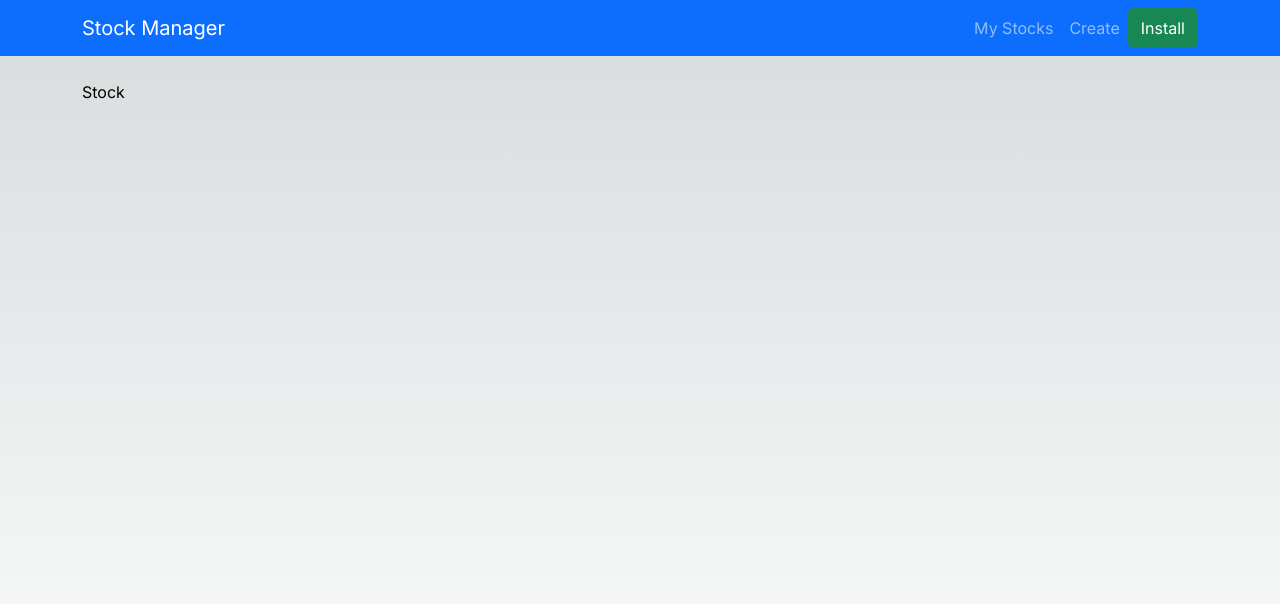
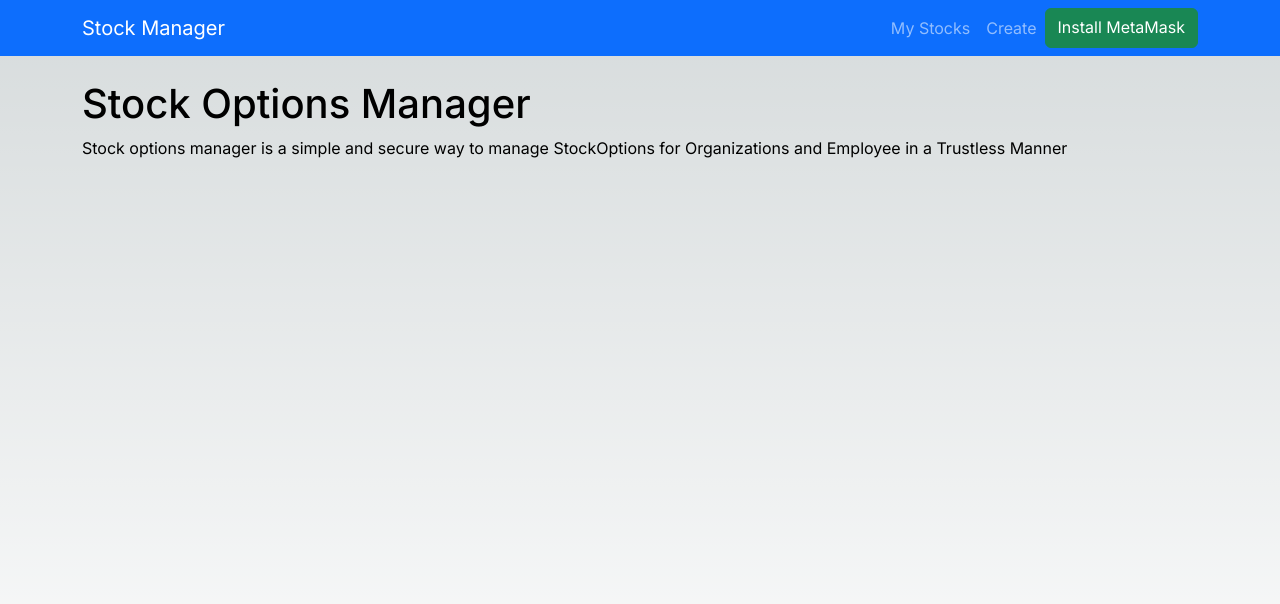
Before and after one commit to leodarkseid/periwnkl-website, a Next.js app: page /stock in a window 1280 px wide. Shown: the top 604 px of the page. Built offline with nearby package versions, Linux system fonts and the light colour scheme.

Commit message:
first commit

```diff
--- /dev/null
+++ b/src/app/stock/components/body.tsx
@@ -0,0 +1,12 @@
+
+export default async function Body() {
+
+    return (
+        <>
+        <h1 className="">Stock Options Manager</h1>
+        <p>Stock options manager is a simple and secure way to manage StockOptions for Organizations and Employee in a Trustless Manner  </p>
+
+        </>
+    );
+
+}
--- a/src/app/stock/components/navbarWalletButton.tsx
+++ b/src/app/stock/components/navbarWalletButton.tsx
@@ -1,5 +1,5 @@
 "use client"
-import { useState } from "react";
+import { useEffect, useState } from "react";
 import { Button, Container } from 'react-bootstrap';
 import Modal from 'react-bootstrap/Modal';
 import { MetaMaskSDK } from '@metamask/sdk';
@@ -7,44 +7,50 @@ import ModelViewer from '@metamask/logo';
 import MetamaskLogo from "./MetamaskLogo";
 
 
+interface Window {
+    ethereum: any;
+  }
 export default function NavbarWalletButton (){
     const [show, setShow] = useState(false);
     const [showWallet, setShowWallet] = useState("Connect Wallet");
     const [showMetamask, setShowMetamask] = useState("Connect MetaMask")
-    // const MMSDK = new MetaMaskSDK(options);
+    const [walletActive, setWalletActive] = useState(false)
 
-    // const ethereum = MMSDK.getProvider();
+
+    useEffect(() => {
+        requestAccount()
+    }, []);
+
     async function requestAccount() {
-        if (window.ethereum){
-            console.log(window.ethereum)
+        if(window.ethereum){
             try{
+                setWalletActive(true);
                 const accounts = await window.ethereum.request({
-                    method: "eth_requestAccounts",
-                });
+                    method:  "eth_requestAccounts"
+                })
                 const shortenedAccount = accounts[0].substring(0, 6) + "..." + accounts[0].substring(accounts[0].length - 4);
                 setShowWallet(shortenedAccount);
                 setShowMetamask(accounts[0]);
             }catch(error) {
-            console.log('Error connecting .....');
-            }
+                console.log(error);
+                }
 
-            }else{console.log('wallet not found')}
-        }
+
+        }else{console.log('wallet not found')}
+
+    }
 
     return (
-
-<>
-
-        { window.ethereum == undefined &&
-            <Button variant="success">
-                Install
-            </Button>
-        }
-        { window.ethereum !== undefined &&
+        <>
+        { !walletActive &&
+        <Button variant="success" href="https://metamask.io/download/" target="_blank" rel="noopener">
+            Install MetaMask
+       </Button>}
+        { walletActive &&
         <Button variant="success" onClick={() => setShow(true)}>
             {showWallet}
-       </Button>
-        }
+       </Button>}
+
       <Modal
         show={show}
         onHide={() => setShow(false)}
@@ -61,7 +67,7 @@ export default function NavbarWalletButton (){
             <MetamaskLogo />
             </>
             <div className="text-center">
-          <Button  onClick={requestAccount}>{showMetamask}</Button>
+          <Button onClick={requestAccount} >{showMetamask}</Button>
           </div>
         </Modal.Body>
       </Modal>
@@ -70,3 +76,72 @@ export default function NavbarWalletButton (){
 
 
 }
+
+
+
+
+// "use client"
+// import { useState } from "react";
+// import { Button, Container } from 'react-bootstrap';
+// import Modal from 'react-bootstrap/Modal';
+// import { MetaMaskSDK } from '@metamask/sdk';
+// import ModelViewer from '@metamask/logo';
+// import MetamaskLogo from "./MetamaskLogo";
+
+
+// interface Window {
+//     ethereum: any;
+//   }
+// export default function NavbarWalletButton (){
+//     const [show, setShow] = useState(false);
+//     const [showWallet, setShowWallet] = useState("Connect Wallet");
+//     const [showMetamask, setShowMetamask] = useState("Connect MetaMask")
+
+//     async function requestAccount() {
+//         if (window.ethereum){
+//             console.log(window.ethereum)
+//             try{
+//                 const accounts = await window.ethereum.request({
+//                     method: "eth_requestAccounts",
+//                 });
+//                 const shortenedAccount = accounts[0].substring(0, 6) + "..." + accounts[0].substring(accounts[0].length - 4);
+//                 setShowWallet(shortenedAccount);
+//                 setShowMetamask(accounts[0]);
+//             }catch(error) {
+//             console.log('Error connecting .....');
+//             }
+
+//             }else{console.log('wallet not found')}
+//         }
+
+//     return (
+//         <>
+//         <Button variant="success" onClick={() => setShow(true)}>
+//             {showWallet}
+//        </Button>
+
+//       <Modal
+//         show={show}
+//         onHide={() => setShow(false)}
+//         dialogClassName="modal-90w"
+//         aria-labelledby="connect-wallet-button-on-Navbar"
+//       >
+//         <Modal.Header closeButton>
+//           <Modal.Title id="connect-wallet-button-on-Navbar">
+//             Connect Wallet
+//           </Modal.Title>
+//         </Modal.Header>
+//         <Modal.Body >
+//             <>
+//             <MetamaskLogo />
+//             </>
+//             <div className="text-center">
+//           <Button  onClick={requestAccount}>{showMetamask}</Button>
+//           </div>
+//         </Modal.Body>
+//       </Modal>
+//     </>
+//   );
+
+
+// }
--- a/src/app/stock/layout.tsx
+++ b/src/app/stock/layout.tsx
@@ -1,7 +1,5 @@
 "use client"
 import { Metadata } from 'next'
-import NavBar from './Navbar';
-
 
 export const metadata: Metadata = {
     title: 'Stock Manager',
@@ -16,9 +14,6 @@ export default function Layout({children}: Props){
     return(
         <html>
             <body>
-
-
-                {/* <NavBar />       */}
                 <main>
                     {children}
                 </main>
--- a/src/app/stock/page.tsx
+++ b/src/app/stock/page.tsx
@@ -1,8 +1,9 @@
 "use client"
+import Body from './components/body'
 export default function Stock(){
 
     return(
-    <div>Stock</div>
+    <Body />
     );
 
 }
--- a/src/hooks/useMetaMask.tsx
+++ b/src/hooks/useMetaMask.tsx
@@ -1,7 +1,8 @@
+"use client"
 import { useState, useEffect, createContext, PropsWithChildren, useContext, useCallback } from 'react'
 
 import detectEthereumProvider from '@metamask/detect-provider'
-import { formatBalance } from '~/utils'
+import { formatBalance } from '../utils'
 
 interface WalletState {
   accounts: any[]
--- a/src/utils/index.ts
+++ b/src/utils/index.ts
@@ -7,3 +7,7 @@ export const formatBalance = (rawBalance: string) => {
     const chainIdNum = parseInt(chainIdHex)
     return chainIdNum
   }
+
+  export const formatAddress = (addr: string) => {
+    return `${addr.substring(0, 8)}...`
+  }
```
Also changed, not shown: src/app/stock/create/page.tsx (added), 1 other file (tests, documents, lock files or other folders).
